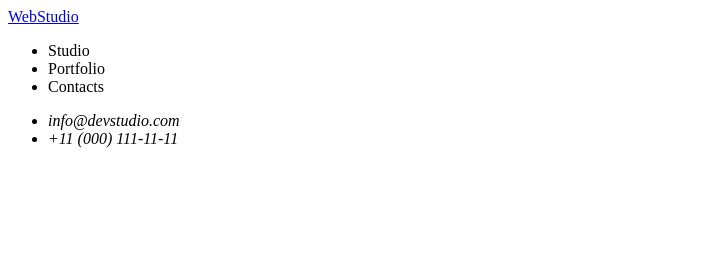
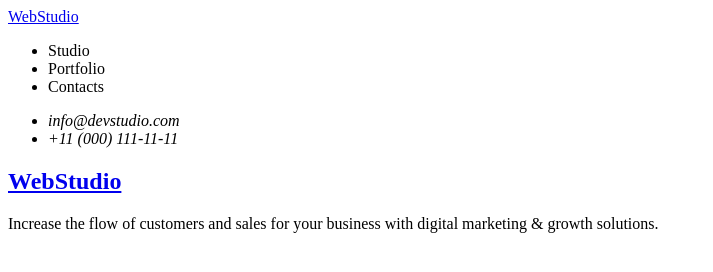
Before and after one commit to mo3es/goit-markup-hw-01, a plain HTML site: page index.html in a window 1280 px wide. Shown: the whole page, without its empty margins (0-713 px from the left). Drawn offline with Linux system fonts and the light colour scheme.

Commit message:
Footer added

```diff
--- a/index.html
+++ b/index.html
@@ -1,8 +1,9 @@
 <!DOCTYPE html>
 <html lang="en">
   <head>
-    <meta charset="UTF-8">
-    <meta name="description" content="goit learning project 1">
+    <meta charset="UTF-8" />
+    <meta name="viewport" content="width=device-width, initial-scale=1.0" />
+    <meta name="description" content="goit learning project 1" />
     <title>Web Studio</title>
   </head>
   <body>
@@ -23,5 +24,17 @@
         </ul>
       </address>
     </header>
+
+    <main></main>
+
+    <footer>
+      <h2>
+        <a href="./index.html">WebStudio</a>
+      </h2>
+      <p>
+        Increase the flow of customers and sales for your business with digital
+        marketing & growth solutions.
+      </p>
+    </footer>
   </body>
 </html>
```
Also changed, not shown: .prettierrc.json (added). Lines whose indentation alone changed are shown as unchanged.
